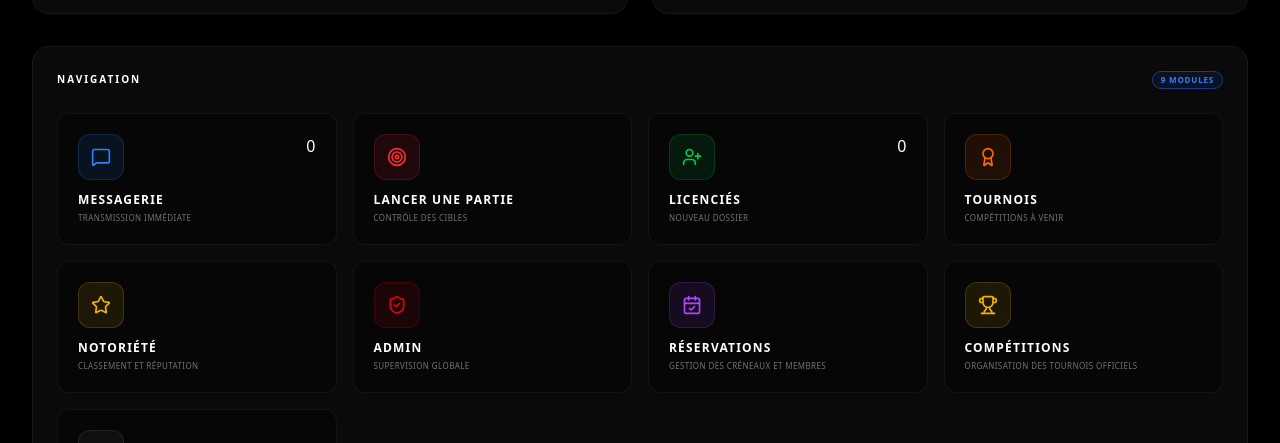
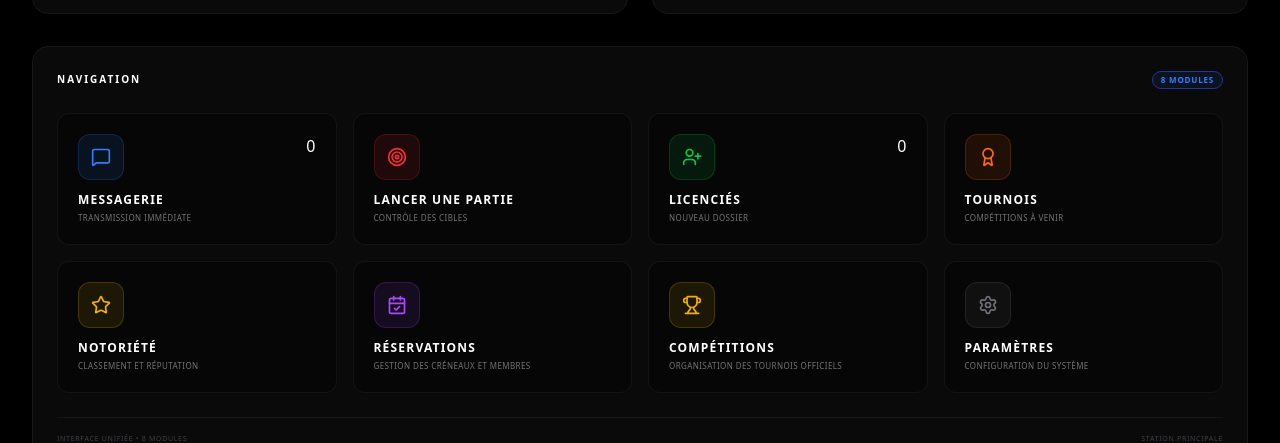
Before and after one commit to AirsoftSystem/vagondys, a Next.js app: page /staff in a window 1280 px wide. Shown: the part 602-1045 px from the top of the page. Built offline with nearby package versions, Linux system fonts and the light colour scheme; no server answers.

Commit message:
Séparation Staff (x) / Admin

```diff
--- a/app/staff/components/dashboard/NavigationGrid.tsx
+++ b/app/staff/components/dashboard/NavigationGrid.tsx
@@ -13,8 +13,7 @@ import {
   CalendarCheck,
   Calendar,
   Star,
-  Award,
-  ShieldCheck  // 👈 AJOUTÉ pour ADMIN
+  Award
 } from "lucide-react";
 import Card from "../ui/Card";
 import Badge from "../ui/Badge";
@@ -40,6 +39,8 @@ export default function NavigationGrid({
 }: NavigationGridProps) {
 
   // Actions rapides (sans doublons)
+  // ✅ CORRECTION : Suppression de l'élément "ADMIN" (Supervision globale)
+  // L'Admin a son propre espace séparé avec sa propre connexion
   const quickActions = [
     {
       id: 'quick-message',
@@ -94,18 +95,6 @@ export default function NavigationGrid({
       color: "text-yellow-500",
       bg: "bg-yellow-500/10",
       border: "border-yellow-500/20"
-    },
-    // 👇 ADMIN - Supervision globale
-    // ✅ CORRECTION : Nouveau chemin vers la page de vérification admin
-    {
-      id: 'quick-admin',
-      title: "ADMIN",
-      description: "Supervision globale",
-      href: "/staff/admin/verification",
-      icon: ShieldCheck,
-      color: "text-red-600",
-      bg: "bg-red-600/10",
-      border: "border-red-600/20"
     }
   ];
 
```
Also changed, not shown: 1 other file (tests, documents, lock files or other folders).
